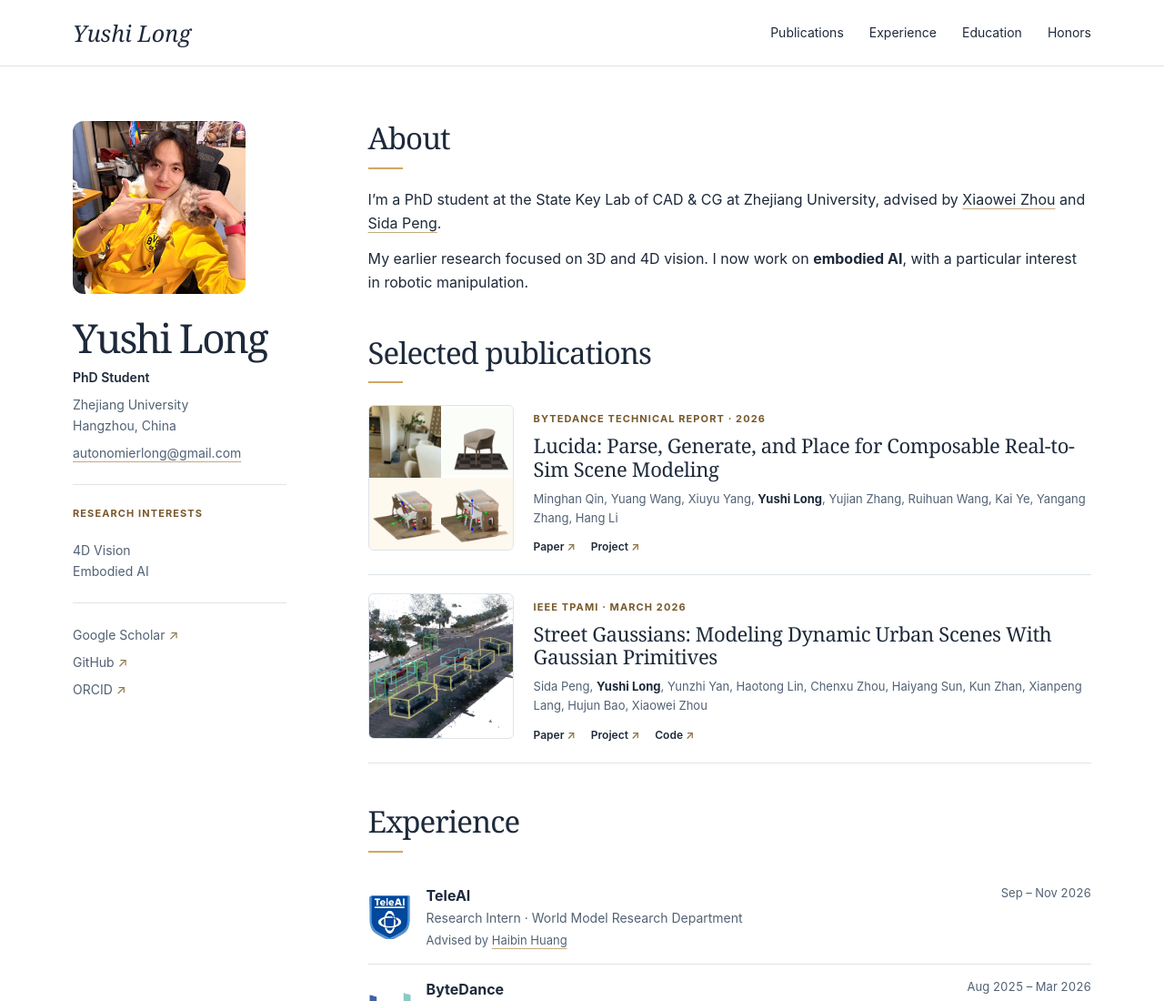
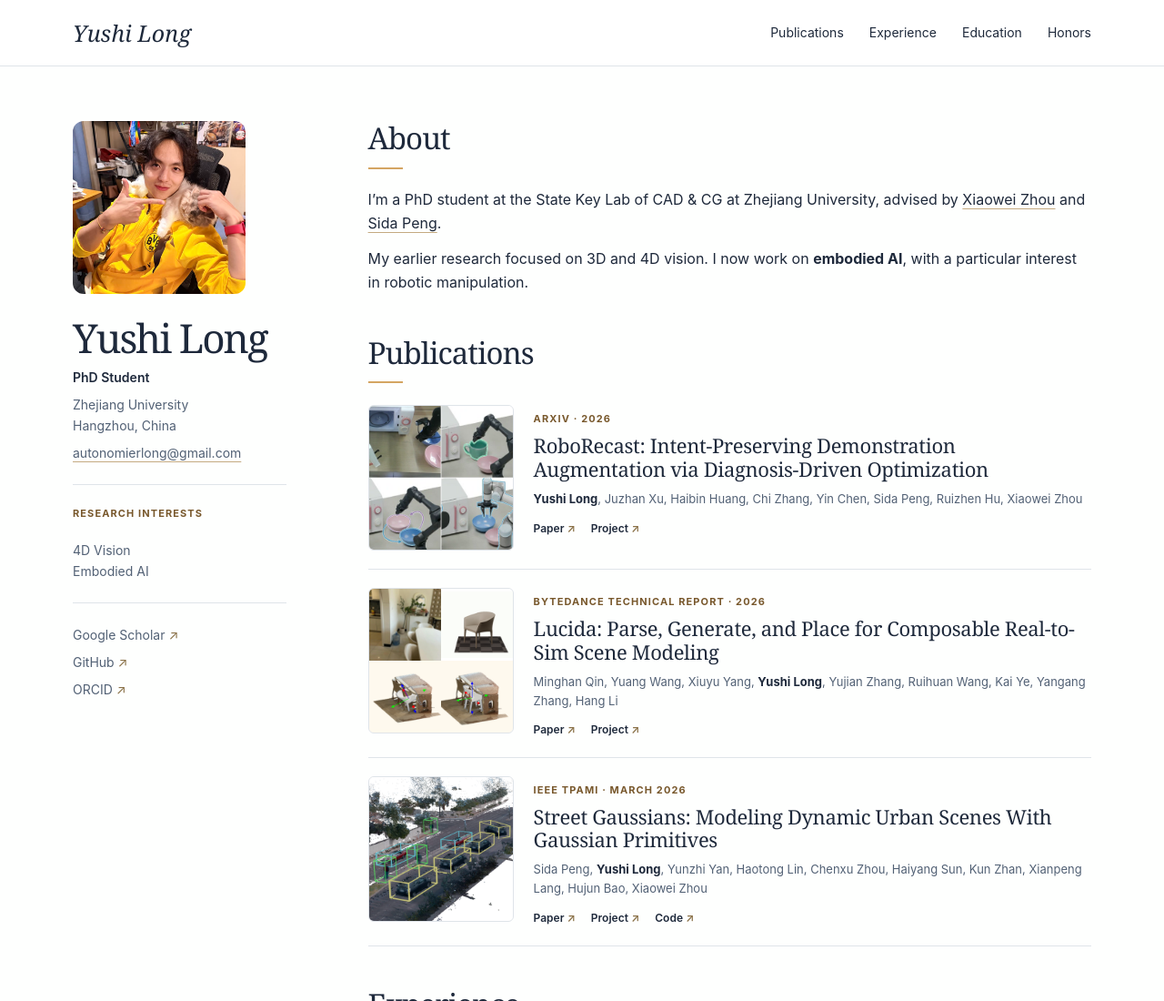
Before and after one commit to AutonomierLong/autonomierlong.github.io, a plain HTML site: page index.html in a window 1280 px wide. Shown: the top 1100 px of the page at 91% size. Drawn offline with Linux system fonts and the light colour scheme.

Commit message:
Add RoboRecast to publications

```diff
--- a/index.html
+++ b/index.html
@@ -12,7 +12,16 @@
 <aside><img class="portrait" src="assets/profile.jpg" alt="Yushi Long with a cat"><h1>Yushi Long</h1><p class="role">PhD Student</p><p>Zhejiang University<br>Hangzhou, China</p><p><a href="mailto:autonomierlong@gmail.com">autonomierlong@gmail.com</a></p><hr><h2 class="small">Research interests</h2><p>4D Vision<br>Embodied AI</p><hr><div class="profiles"><a href="https://scholar.google.com/citations?user=3ZLwsckAAAAJ">Google Scholar</a><a href="https://github.com/AutonomierLong">GitHub</a><a href="https://orcid.org/0009-0002-6031-5349">ORCID</a></div></aside>
 <div class="content">
 <section id="about"><h2>About</h2><p>I’m a PhD student at the State Key Lab of CAD &amp; CG at Zhejiang University, advised by <a href="https://www.xzhou.me/">Xiaowei Zhou</a> and <a href="https://pengsida.net/">Sida Peng</a>.</p><p>My earlier research focused on 3D and 4D vision. I now work on <strong>embodied AI</strong>, with a particular interest in robotic manipulation.</p></section>
-<section id="research"><h2>Selected publications</h2>
+<section id="research"><h2>Publications</h2>
+<article>
+<a class="figure" href="https://zju3dv.github.io/RoboRecast/" aria-label="Visit the RoboRecast project"><img src="assets/roborecast.png" alt="A real robot demonstration and three simulated variants with changes to the object, initial pose, and robot"></a>
+<div>
+<small>arXiv · 2026</small>
+<h3><a href="https://arxiv.org/abs/2611.32622">RoboRecast: Intent-Preserving Demonstration Augmentation via Diagnosis-Driven Optimization</a></h3>
+<p class="authors"><strong>Yushi Long</strong>, Juzhan Xu, Haibin Huang, Chi Zhang, Yin Chen, Sida Peng, Ruizhen Hu, Xiaowei Zhou</p>
+<div class="links"><a href="https://arxiv.org/abs/2611.32622">Paper</a><a href="https://zju3dv.github.io/RoboRecast/">Project</a></div>
+</div>
+</article>
 <article><a class="figure" href="https://lucida-r2s.github.io/" aria-label="Visit the Lucida project"><img src="assets/lucida-pipeline.png" alt="Lucida pipeline details showing an input view, a generated chair, and object placement"></a><div><small>ByteDance Technical Report · 2026</small><h3><a href="https://arxiv.org/abs/2608.30821">Lucida: Parse, Generate, and Place for Composable Real-to-Sim Scene Modeling</a></h3><p class="authors">Minghan Qin, Yuang Wang, Xiuyu Yang, <strong>Yushi Long</strong>, Yujian Zhang, Ruihuan Wang, Kai Ye, Yangang Zhang, Hang Li</p><div class="links"><a href="https://arxiv.org/abs/2608.30821">Paper</a><a href="https://lucida-r2s.github.io/">Project</a></div></div></article>
 <article><a class="figure" href="https://zju3dv.github.io/street_gaussians/" aria-label="Visit the Street Gaussians project"><img src="assets/street.png" alt="Street Gaussians urban scene reconstruction"></a><div><small>IEEE TPAMI · March 2026</small><h3><a href="https://doi.org/10.1109/TPAMI.2025.3634385">Street Gaussians: Modeling Dynamic Urban Scenes With Gaussian Primitives</a></h3><p class="authors">Sida Peng, <strong>Yushi Long</strong>, Yunzhi Yan, Haotong Lin, Chenxu Zhou, Haiyang Sun, Kun Zhan, Xianpeng Lang, Hujun Bao, Xiaowei Zhou</p><div class="links"><a href="https://doi.org/10.1109/TPAMI.2025.3634385">Paper</a><a href="https://zju3dv.github.io/street_gaussians/">Project</a><a href="https://github.com/zju3dv/street_gaussians">Code</a></div></div></article></section>
 <section id="experience"><h2>Experience</h2><ul class="timeline">
```
Also changed, not shown: assets/roborecast.png (added).
